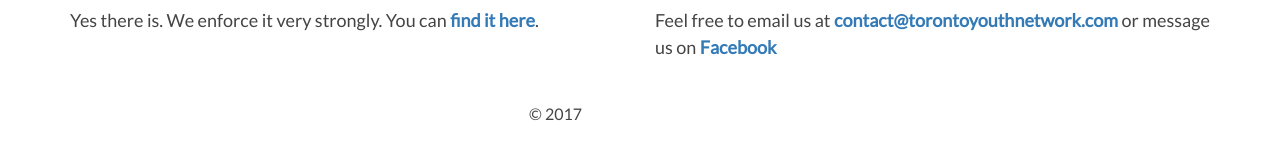
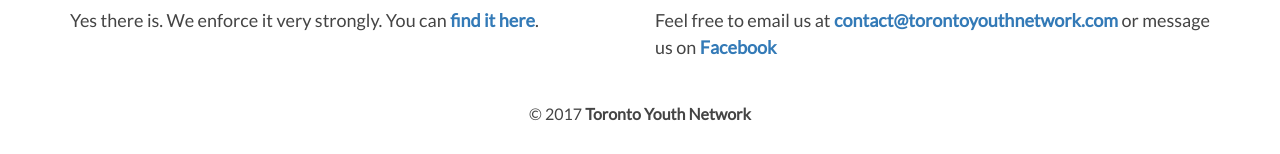
Before and after one commit to lokhinw/finhacks, a Jekyll site: the page built from index.html, in a window 1280 px wide. Shown: the part 1731-1885 px from the top of the page. Built offline with Jekyll 4.4.1, drawn with Linux system fonts in a browser that asks for light colours; nearby versions of some CDN libraries.

Commit message:
Update original.css

```diff
--- a/css/original.css
+++ b/css/original.css
@@ -256,7 +256,7 @@ section {
 }
 
 .footer h3 a {
-  color: #fff;
+  color: #444444;
 }
 
 /*@media(max-width: 768px) {
```
